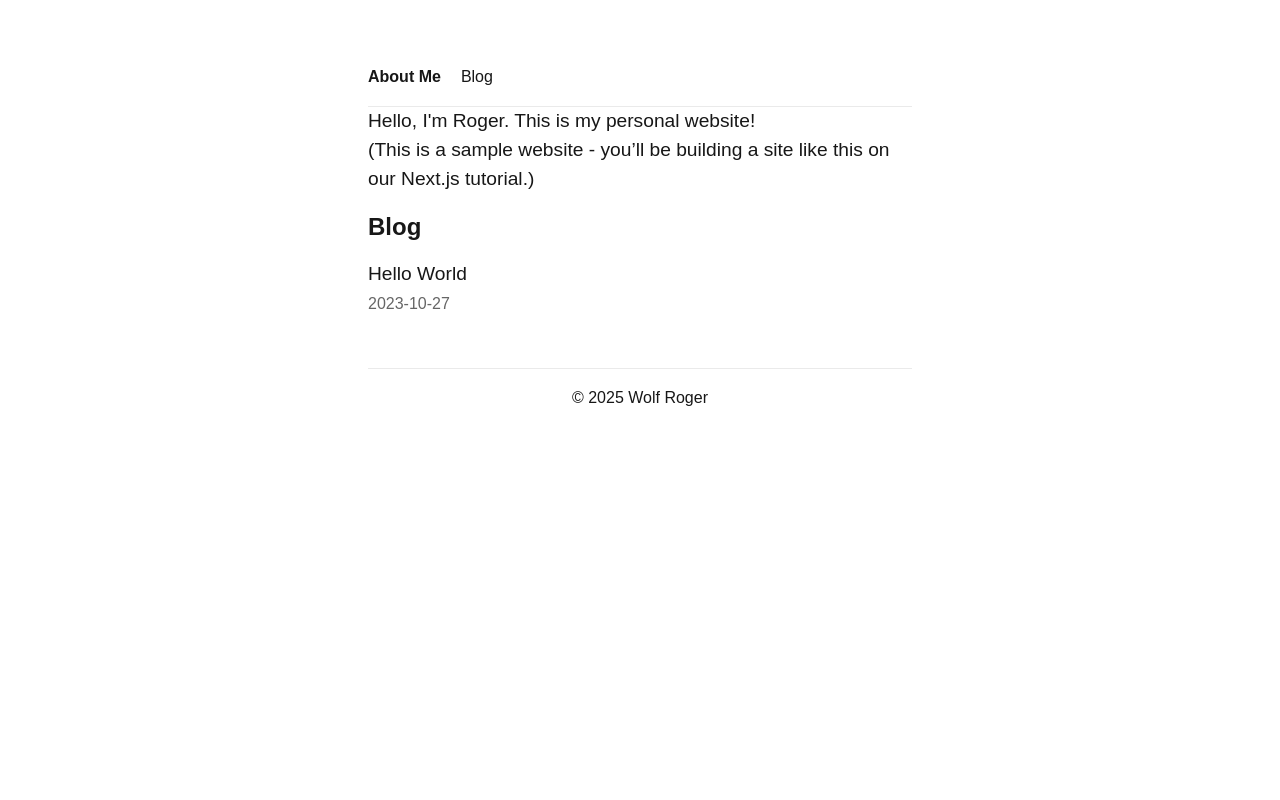
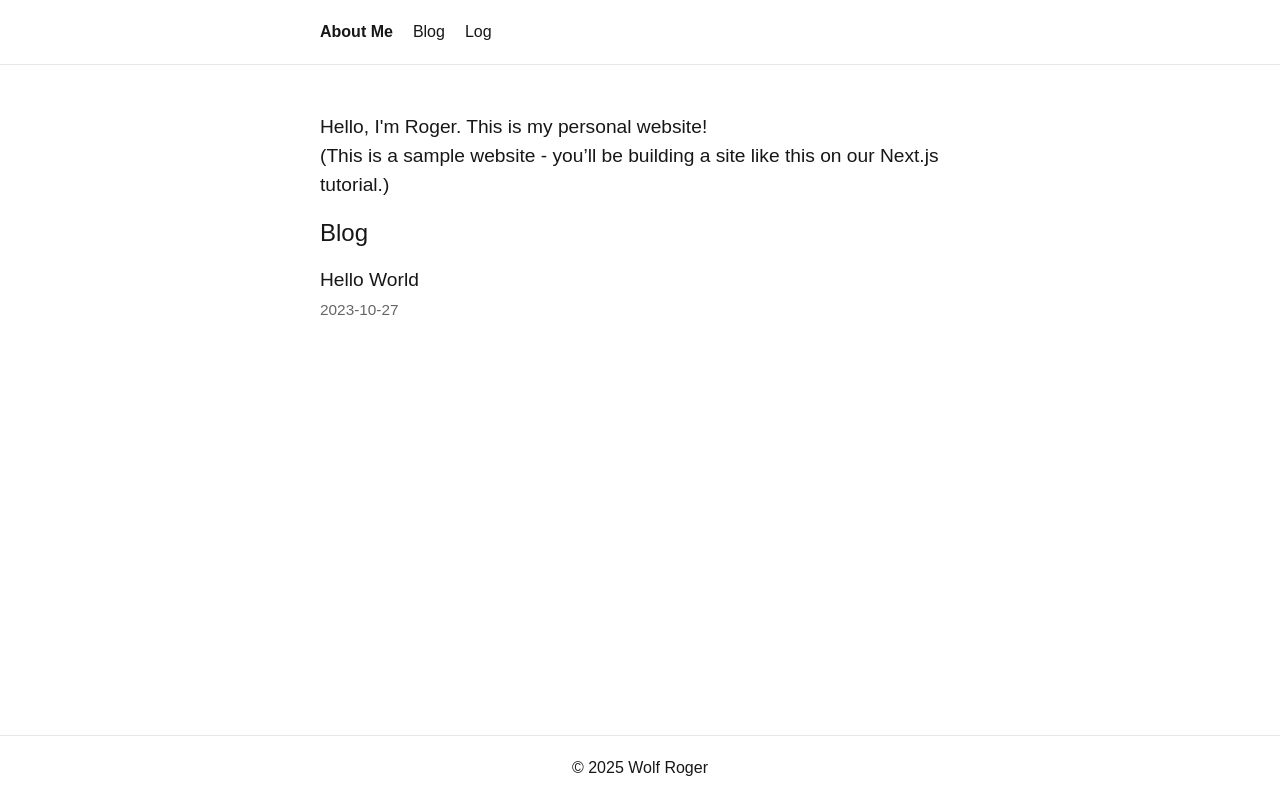
Before and after one commit to WolfRogerMatthias/playbox, a Next.js app: page / in a window 1280 px wide. Built offline with nearby package versions, Linux system fonts and the light colour scheme.

Commit message:
[RW-Styling + Logsystem] updated the styling to a light mode and tracing git commits as logs

```diff
--- a/components/Footer.js
+++ b/components/Footer.js
@@ -3,8 +3,10 @@ import React from 'react';
 class Footer extends React.Component {
     render() {
         return (
-            <footer style={{ padding: '20px 0', borderTop: '1px solid #eaeaea', marginTop: '50px', textAlign: 'center' }}>
-                <p>© {new Date().getFullYear()} Wolf Roger</p>
+            <footer className="w-full border-t border-gray-200 py-5 mt-12 text-center">
+                <div className="max-w-2xl mx-auto px-4">
+                    <p>© {new Date().getFullYear()} Wolf Roger</p>
+                </div>
             </footer>
         );
     }
--- a/components/Header.js
+++ b/components/Header.js
@@ -4,15 +4,20 @@ import Link from 'next/link';
 class Header extends React.Component {
     render() {
         return (
-            <header style={{ padding: '20px 0', borderBottom: '1px solid #eaeaea' }}>
+            <header className="w-full border-b border-gray-200 py-5">
+                <div className="max-w-2xl mx-auto px-4">
                     <nav>
-                    <Link href="/" style={{ marginRight: '20px', fontWeight: 'bold' }}>
+                        <Link href="/" className="mr-5 font-bold hover:text-blue-600 transition-colors">
                             About Me
                         </Link>
-                    <Link href="/blog">
+                        <Link href="/blog" className="mr-5 hover:text-blue-600 transition-colors">
                             Blog
                         </Link>
+                        <Link href="/log" className="hover:text-blue-600 transition-colors">
+                            Log
+                        </Link>
                     </nav>
+                </div>
             </header>
         );
     }
--- a/components/Layout.js
+++ b/components/Layout.js
@@ -1,15 +1,14 @@
 import React from 'react';
 import Header from './Header';
 import Footer from './Footer';
-import styles from '../styles/Home.module.css';
 
 class Layout extends React.Component {
     render() {
         const { children } = this.props;
         return (
-            <div className={styles.container}>
+            <div className="min-h-screen flex flex-col">
                 <Header />
-                <main className={styles.main}>{children}</main>
+                <main className="flex-grow max-w-2xl mx-auto px-4 w-full mt-12 mb-24">{children}</main>
                 <Footer />
             </div>
         );
--- a/package.json
+++ b/package.json
@@ -13,5 +13,10 @@
     "next-mdx-remote": "^5.0.0",
     "react": "19.2.0",
     "react-dom": "19.2.0"
+  },
+  "devDependencies": {
+    "autoprefixer": "^10.4.22",
+    "postcss": "^8.5.6",
+    "tailwindcss": "^3.4.1"
   }
 }
--- /dev/null
+++ b/pages/log.js
@@ -0,0 +1,50 @@
+import React from 'react';
+import Layout from '../components/Layout';
+import { exec } from 'child_process';
+import util from 'util';
+
+const execPromise = util.promisify(exec);
+
+export async function getStaticProps() {
+    try {
+        const { stdout } = await execPromise('git log --pretty=format:"%h|%ad|%s" --date=short -n 50');
+        const commits = stdout.split('\n').map(line => {
+            const [hash, date, message] = line.split('|');
+            return { hash, date, message };
+        });
+
+        return {
+            props: {
+                commits,
+            },
+        };
+    } catch (error) {
+        console.error('Error fetching git log:', error);
+        return {
+            props: {
+                commits: [],
+            },
+        };
+    }
+}
+
+export default function Log({ commits }) {
+    return (
+        <Layout>
+            <section>
+                <h2 className="text-2xl font-bold mb-6">Change Log</h2>
+                <div className="space-y-6">
+                    {commits.map((commit) => (
+                        <div key={commit.hash} className="border-b border-gray-100 pb-4 last:border-0">
+                            <div className="flex items-baseline justify-between mb-1">
+                                <span className="font-mono text-sm text-gray-500">#{commit.hash}</span>
+                                <span className="text-sm text-gray-400">{commit.date}</span>
+                            </div>
+                            <p className="text-gray-800">{commit.message}</p>
+                        </div>
+                    ))}
+                </div>
+            </section>
+        </Layout>
+    );
+}
--- /dev/null
+++ b/postcss.config.js
@@ -0,0 +1,6 @@
+module.exports = {
+    plugins: {
+        tailwindcss: {},
+        autoprefixer: {},
+    },
+}
--- a/styles/globals.css
+++ b/styles/globals.css
@@ -1,19 +1,10 @@
+@tailwind base;
+@tailwind components;
+@tailwind utilities;
+
 :root {
   --background: #ffffff;
   --foreground: #171717;
-}
-
-@media (prefers-color-scheme: dark) {
-  :root {
-    --background: #0a0a0a;
-    --foreground: #ededed;
-  }
-}
-
-html,
-body {
-  max-width: 100vw;
-  overflow-x: hidden;
 }
 
 body {
@@ -34,9 +25,3 @@ a {
   color: inherit;
   text-decoration: none;
 }
-
-@media (prefers-color-scheme: dark) {
-  html {
-    color-scheme: dark;
-  }
-}
--- /dev/null
+++ b/tailwind.config.js
@@ -0,0 +1,11 @@
+/** @type {import('tailwindcss').Config} */
+module.exports = {
+  content: [
+    "./pages/**/*.{js,ts,jsx,tsx}",
+    "./components/**/*.{js,ts,jsx,tsx}",
+  ],
+  theme: {
+    extend: {},
+  },
+  plugins: [],
+}
```
Also changed, not shown: 1 other file (tests, documents, lock files or other folders). Lines whose indentation alone changed are shown as unchanged.
